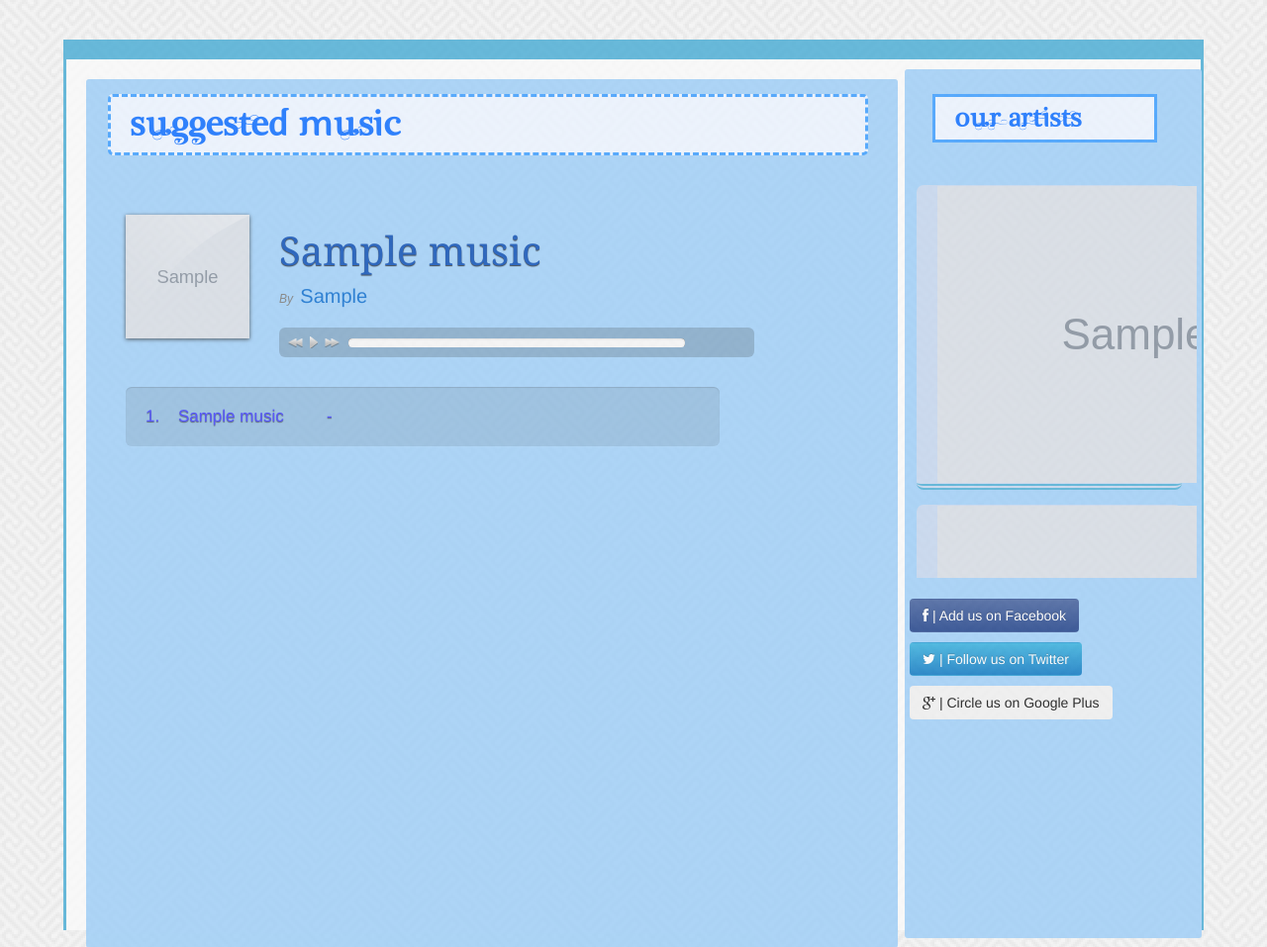
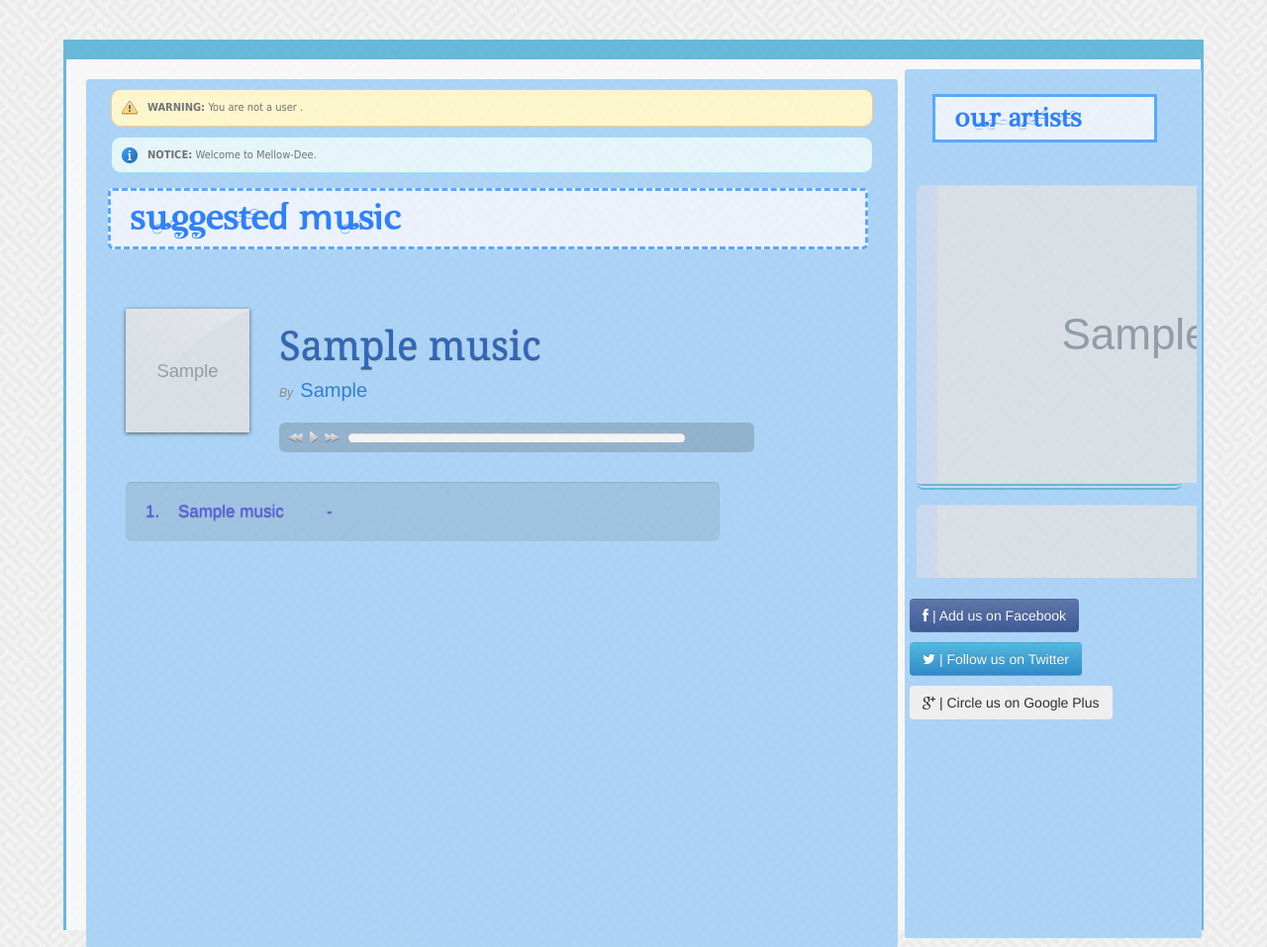
Before and after one commit to abbassalameh/Projet_Music, a PHP site: page / in a window 1280 px wide. Shown: the part 74-1031 px from the top of the page at 99% size. Run offline with PHP 8.4, Linux system fonts and the light colour scheme; the visitor is signed in with stand-in values (Sample User, id 1); tables that the repository leaves empty or names only in its code hold one stand-in row (values such as "Sample post"); grey boxes marked "Sample" are stand-in pictures; some libraries are stand-ins or nearby versions.

Commit message:
Working hard

```diff
--- a/css/style.css
+++ b/css/style.css
@@ -1098,7 +1098,19 @@ ul.date li,ul.country_selector li {
 	font-weight:bold;
 	text-transform:uppercase;
 }
-	.error {
+.errorr {
 	background:#ffecec url('../img/error.png') no-repeat 10px 50%;
 	border:1px solid #f5aca6;
 }
+.success {
+	background:#e9ffd9 url('../imgsuccess.png') no-repeat 10px 50%;
+	border:1px solid #a6ca8a;
+}
+.warning {
+	background:#fff8c4 url('../img/warning.png') no-repeat 10px 50%;
+	border:1px solid #f2c779;
+}
+.notice {
+	background:#e3f7fc url('../img/notice.png') no-repeat 10px 50%;
+	border:1px solid #8ed9f6;
+}
--- a/index.php
+++ b/index.php
@@ -1,6 +1,6 @@
 <?php
 include ("suggested.php");
-$_SESSION['no_result']=0
+$_SESSION['no_result']=0;
 ?>
 
 <?php
@@ -23,6 +23,7 @@ if (isset ( $_GET ['user_login'] ) && isset ( $_GET ['pass_login'] )) {
 		else
 			header ( "Location: logged_in.php" );
 	} else {
+		$_SESSION['notuser']=1;
 		header ( "Location: index.php" );
 	}
 }
@@ -134,6 +135,20 @@ $().ready(function() {
 
 });
 </script>
+<script>var fade_out = function() {
+  $("#warning").fadeOut().empty();
+}
+
+setTimeout(fade_out, 9500);</script>
+<script>var fade_out = function() {
+  $("#errorr").fadeOut().empty();
+}
+
+setTimeout(fade_out, 9500);</script>
+<script>var fade_out = function() {
+  $("#notice").fadeOut().empty();
+}
+setTimeout(fade_out, 9500);</script>
 </head>
 <body>
 	<div id="wrapper">
@@ -465,7 +480,11 @@ $().ready(function() {
 						if($_SESSION['search_result']==0){
 						if($_SESSION['no_result']==1){
 							?>
-						<div class="alert-box error"><span>error: </span>No such result :/ sorry !!! .</div> <?php }?>
+						<div class="alert-box errorr" id="errorr"><span>error: </span>No such result :/ sorry !!! .</div> <?php }?>
+						<?php if(isset($_SESSION['notuser'])){if($_SESSION['notuser']==1){?>
+						<div class="alert-box warning" id="warning"><span>warning: </span>You are not a user .</div> <?php $_SESSION['notuser']=0;}}?>
+						<?php if(isset($_SESSION['signup_done'])){if($_SESSION['signup_done']==1){?>
+						<div class="alert-box notice" id="notice"><span>notice: </span>Welcome to Mellow-Dee.</div><?php $_SESSION['signup_done']=0;}}?>
 <div class="title_content_left">Suggested Music</div>
 						<div class="music_sample"></div> <?php  }?>
 					</div>
--- a/signup.php
+++ b/signup.php
@@ -14,5 +14,5 @@ if (isset ( $_GET ['username'] ) && isset ( $_GET ['password'] ) && isset ( $_GE
 	if($nb_results>0)echo "<script> alert('User/email already in use , change your username/email please');</script>";
 	else {$insert_query = "INSERT INTO users(id,username,password,date,country,phone,email) VALUES ('' ,'" . $username . "','" . $password . "','" . $date . "','" . $country . "','" . $phone . "','" . $email . "')";
 			mysql_query ( $insert_query );
-			echo "<script> alert('Registration Successful ! ');</script>";}}}
+			$_SESSION['signup_done']=1;}}}
 ?>
```
Also changed, not shown: logged_in.php (+7 -2 lines), playlist.php (+7 -1 lines), img/notice.png (added), img/success.png (added), img/warning.png (added). Lines whose indentation alone changed are shown as unchanged.
